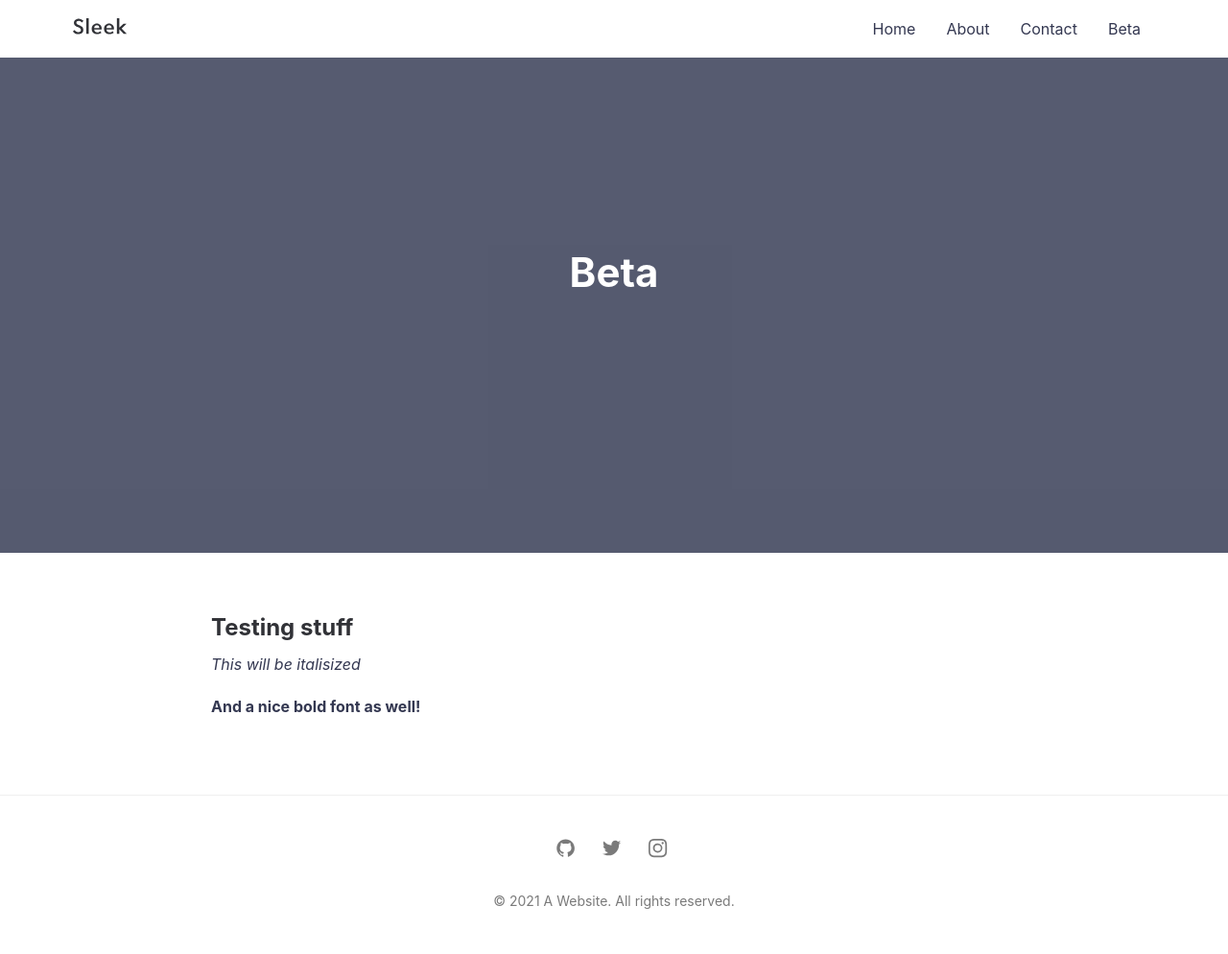
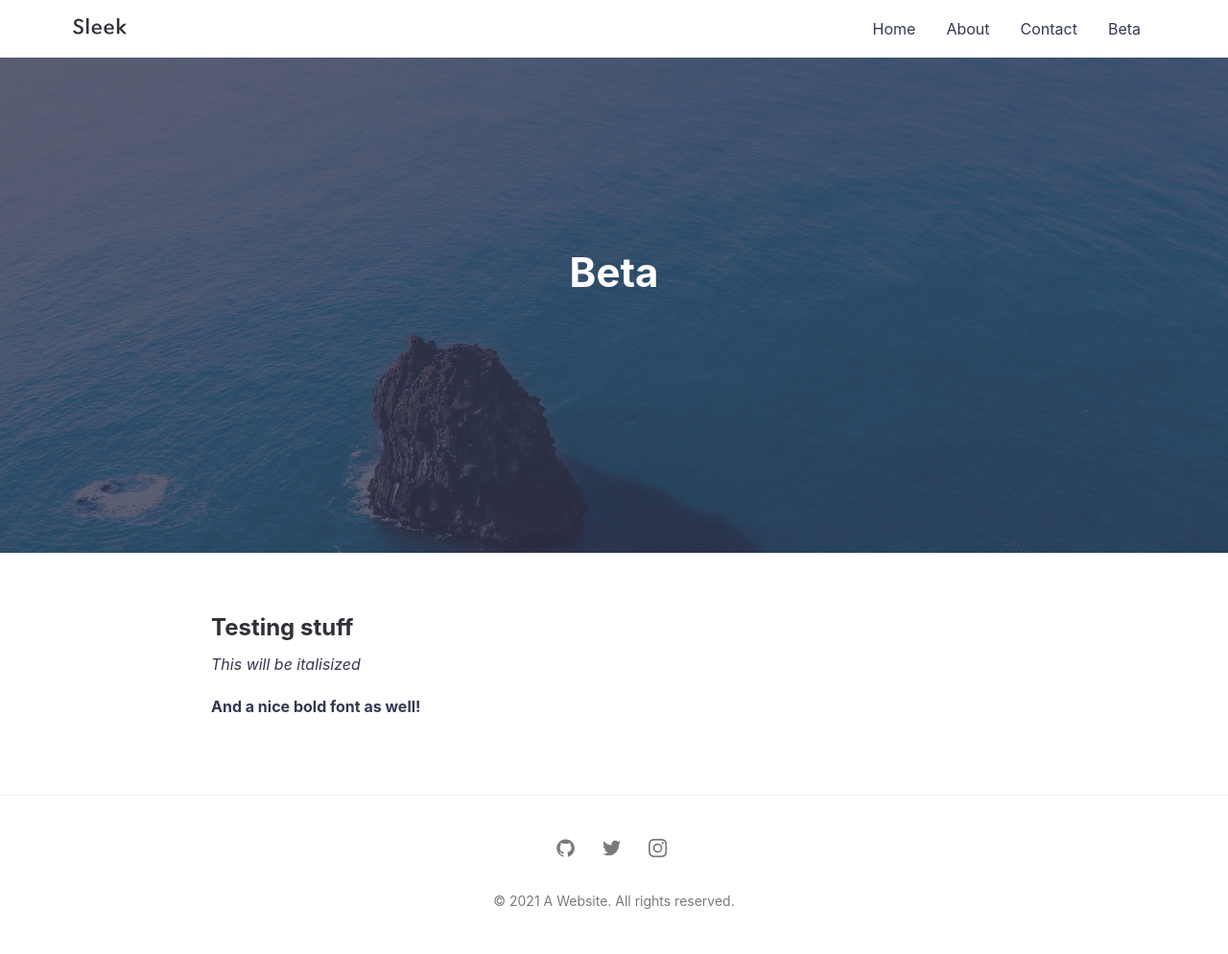
Before and after one commit to janczizikow/sleek, a Jekyll site: the page built from beta.md, in a window 1280 px wide. Shown: the whole page at 96% size. Built offline with Jekyll 4.4.1, drawn with Linux system fonts in a browser that asks for light colours.

Commit message:
Update page.html

```diff
--- a/_layouts/page.html
+++ b/_layouts/page.html
@@ -20,7 +20,8 @@ layout: compress
     {% include header.html %}
 
     {% if page.featured-img %}
-    <div class="hero lazyloaded" data-bg="https://Sciencesing.github.io//nameTest/assets/img/posts/sleek_lg.jpg">
+    <!-- <div class="hero lazyloaded" data-bg="https://Sciencesing.github.io//nameTest/assets/img/posts/sleek_lg.jpg"> -->
+    <div class="hero lazyload" data-bg="{{ site.url }}{{ site.baseurl }}/assets/img/{{ site.hero_img }}">
     <!-- <div class="hero lazyload" data-bg="{{ site.url }}{{ site.baseurl }}/assets/img/posts/{{ page.featured-img }}.jpg"> -->
     {% else %}
     <div class="hero--small">
```
